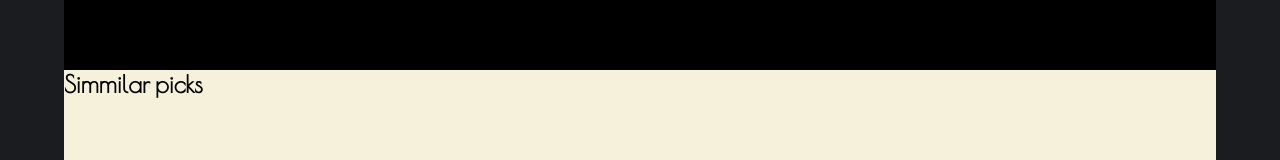
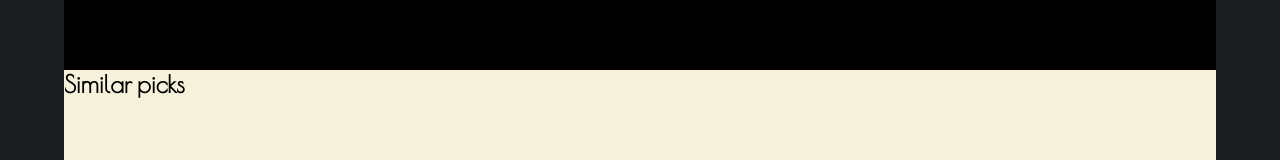
Before and after one commit to nicolegooden/indecision-maker, a React (Create React App) app: page /1/1 in a window 1280 px wide. Shown: the part 488-648 px from the top of the page. Built offline with nearby package versions, Linux system fonts and the light colour scheme.

Commit message:
Fix typo for similar

```diff
--- a/src/Components/ResultPage/ResultPage.js
+++ b/src/Components/ResultPage/ResultPage.js
@@ -120,7 +120,7 @@ export const ResultPage = (props) => {
           </div>
 
           <div className="more-suggestions">
-            <h5 className="simmilar-picks">Simmilar picks</h5>
+            <h5 className="simmilar-picks">Similar picks</h5>
           </div>
 
 
```
